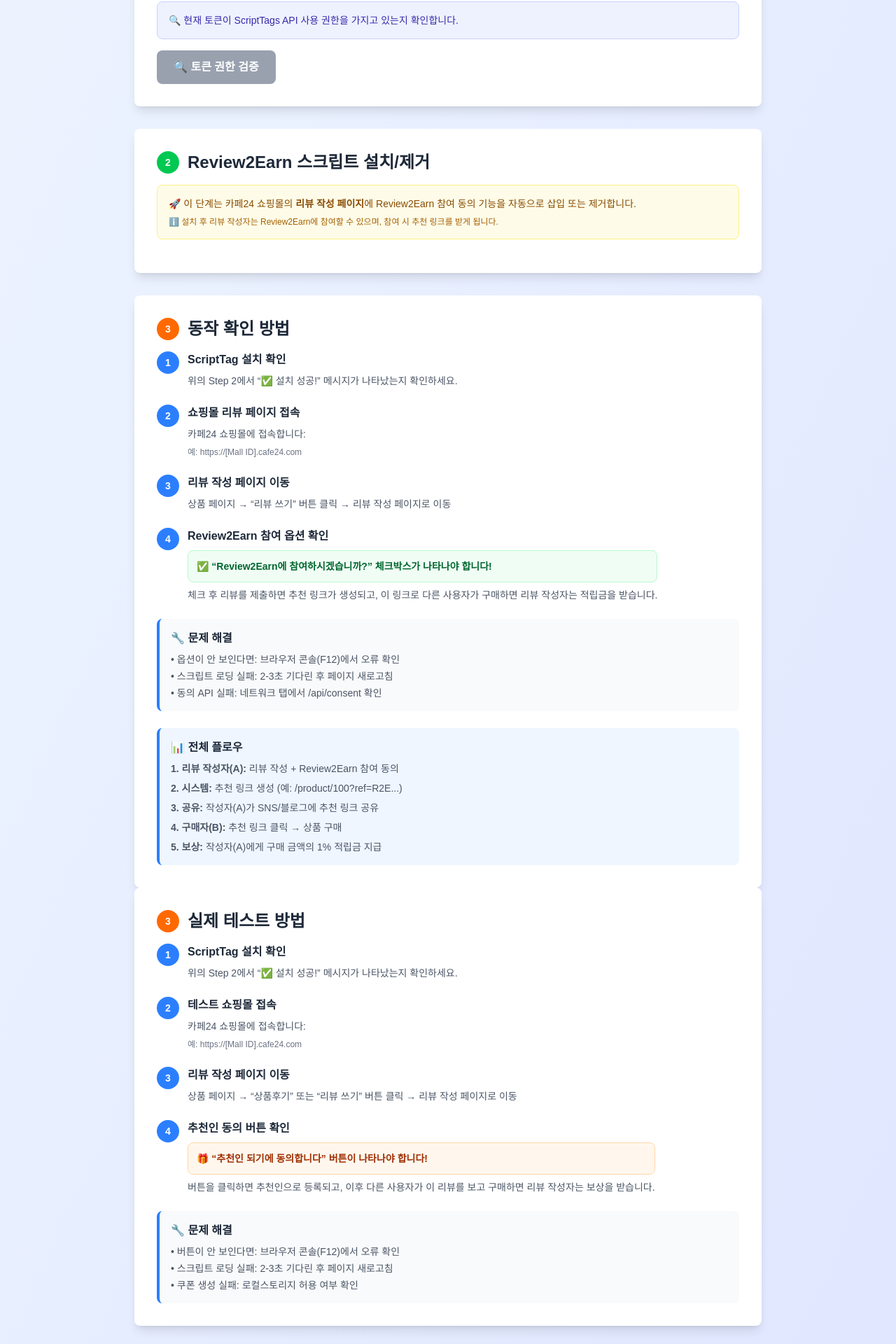
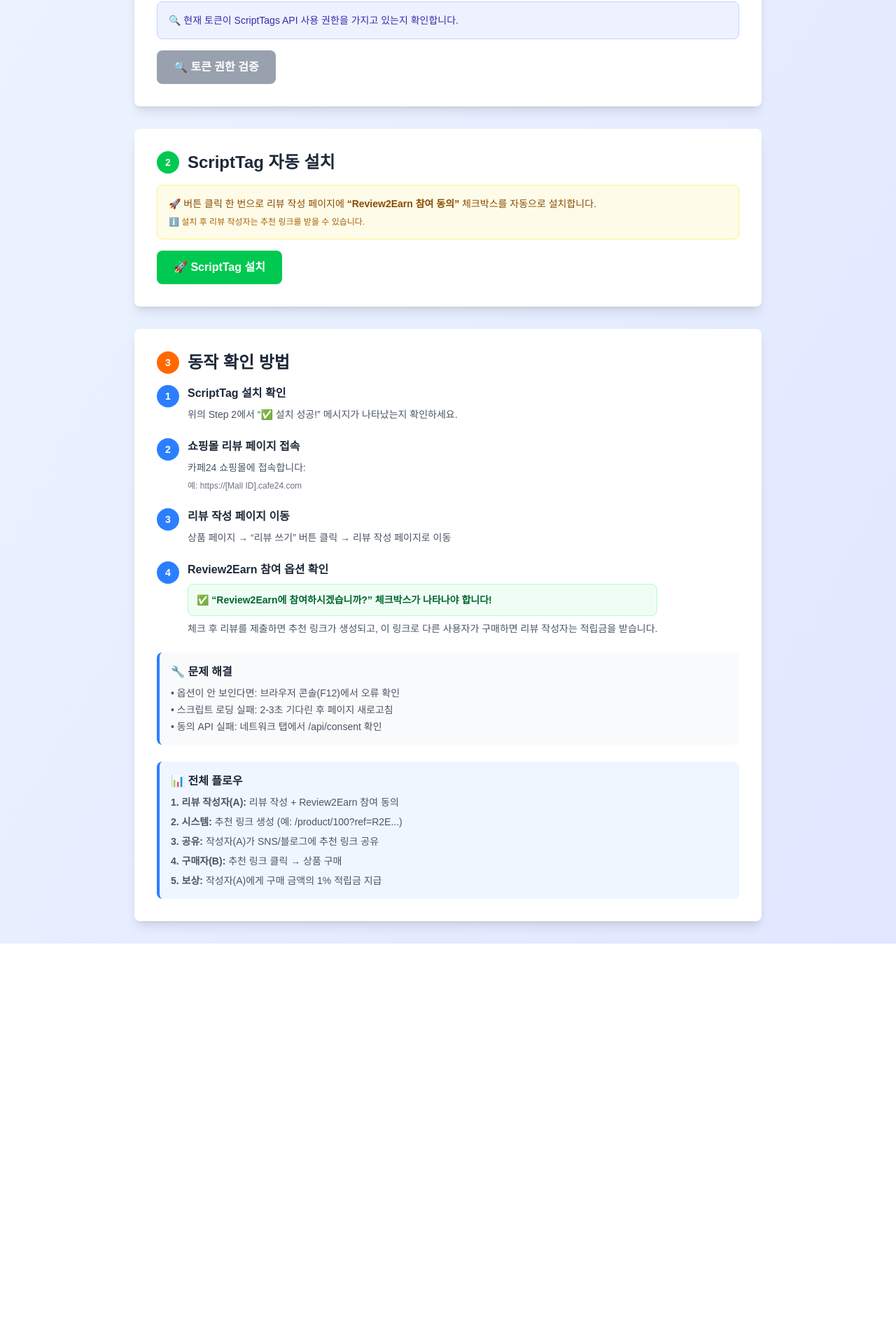
Before and after one commit to parktaejun-dev/review2earn, a Next.js app: page / in a window 1280 px wide. Shown: the part 924-2844 px from the top of the page at 70% size. After the commit the page ends 2272 px from the top, so only its background shows below. Built offline with nearby package versions, Linux system fonts and the light colour scheme.

Commit message:
ScriptTags button & page fix

```diff
--- a/src/app/api/scripttags/install/route.ts
+++ b/src/app/api/scripttags/install/route.ts
@@ -1,64 +1,86 @@
-// ScriptTags 설치 API 엔드포인트
+// src/app/api/scripttags/install/route.ts
 import { NextRequest, NextResponse } from 'next/server';
-import { Cafe24ScriptTags } from '@/lib/cafe24-scripttags';
-
-interface ScriptTag {
-  src?: string;
-  script_no?: number;
-}
-
-interface ScriptTagsResponse {
-  scripttags?: ScriptTag[];
-  scripttag?: ScriptTag;
-}
+import { prisma } from '@/lib/prisma';
 
 export async function POST(request: NextRequest) {
-    try {
-        const accessToken = request.cookies.get('cafe24_access_token')?.value;
-        const mallId = request.cookies.get('cafe24_mall_id')?.value;
+  try {
+    const body = await request.json();
+    const { mall_id } = body;
 
-        if (!accessToken || !mallId) {
-            return NextResponse.json({
-                success: false,
-                message: '카페24 인증이 필요합니다'
-            }, { status: 401 });
-        }
+    console.log('📥 ScriptTag 설치 요청:', { mall_id });
 
-        const scriptTags = new Cafe24ScriptTags();
+    if (!mall_id) {
+      return NextResponse.json(
+        { success: false, message: 'mall_id가 필요합니다' },
+        { status: 400 }
+      );
+    }
 
-        const existingScripts: ScriptTagsResponse = await scriptTags.getScriptTags(mallId, accessToken);
+    // ✅ DB에서 토큰 가져오기
+    const mallSettings = await prisma.mallSettings.findUnique({
+      where: { mallId: mall_id },
+    });
 
-        const isAlreadyInstalled = existingScripts.scripttags?.some(
-            (script) => script.src?.includes('review-button.js')
-        );
+    if (!mallSettings || !mallSettings.accessToken) {
+      console.error('❌ DB에 토큰 없음:', mall_id);
+      return NextResponse.json(
+        { success: false, message: '카페24 OAuth 인증을 먼저 완료해주세요' },
+        { status: 401 }
+      );
+    }
 
-        if (isAlreadyInstalled) {
-            return NextResponse.json({
-                success: true,
-                message: '리뷰투언 스크립트가 이미 설치되어 있습니다',
-                status: 'already_installed'
-            });
-        }
+    const accessToken = mallSettings.accessToken;
 
-        const result: ScriptTagsResponse = await scriptTags.createScriptTag(mallId, accessToken);
+    console.log('✅ DB에서 토큰 가져옴:', { mall_id, token: accessToken.slice(0, 10) + '...' });
 
-        if (result.scripttag) {
-            return NextResponse.json({
-                success: true,
-                message: '리뷰투언 스크립트가 성공적으로 설치되었습니다',
-                status: 'newly_installed',
-                scriptTag: result.scripttag
-            });
-        } else {
-            throw new Error('스크립트 설치에 실패했습니다');
-        }
+    // ScriptTag 생성
+    const scriptTag = {
+      src: `${process.env.NEXTAUTH_URL}/review2earn-script.js`,
+      display_location: ['ORDER_BASKET', 'PRODUCT_DETAIL'],
+      exclude_path: [],
+      skin_no: [1],
+    };
 
-    } catch (error) {
-        console.error('ScriptTags API error:', error);
+    const response = await fetch(
+      `https://${mall_id}.cafe24api.com/api/v2/admin/scripttags`,
+      {
+        method: 'POST',
+        headers: {
+          'Authorization': `Bearer ${accessToken}`,
+          'Content-Type': 'application/json',
+          'X-Cafe24-Api-Version': '2024-03-01',
+        },
+        body: JSON.stringify({ request: scriptTag }),
+      }
+    );
 
-        return NextResponse.json({
-            success: false,
-            message: error instanceof Error ? error.message : '스크립트 설치 중 오류가 발생했습니다'
-        }, { status: 500 });
+    const data = await response.json();
+
+    if (!response.ok) {
+      console.error('❌ ScriptTag 생성 실패:', data);
+      return NextResponse.json(
+        { success: false, message: 'ScriptTag 생성 실패', details: data },
+        { status: response.status }
+      );
     }
+
+    console.log('✅ ScriptTag 생성 성공:', data);
+
+    return NextResponse.json({
+      success: true,
+      message: 'ScriptTag 설치 완료!',
+      data: data.scripttag,
+    });
+
+  } catch (error) {
+    console.error('❌ ScriptTag 설치 에러:', error);
+    return NextResponse.json(
+      {
+        success: false,
+        message: 'ScriptTag 설치 중 에러 발생',
+        details: error instanceof Error ? error.message : 'Unknown error',
+      },
+      { status: 500 }
+    );
+  }
 }
--- a/src/app/page.tsx
+++ b/src/app/page.tsx
@@ -18,7 +18,9 @@
 interface ScriptTagResult {
   success: boolean;
   message?: string;
-  data?: unknown;
+  data?: {
+    src?: string;
+  };
   scriptLocation?: string;
   nextStep?: string;
   error?: string;
@@ -58,6 +60,11 @@
   const [isUninstalling, setIsUninstalling] = useState(false);
   const [isVerifying, setIsVerifying] = useState(false);
   const [mallIdInput, setMallIdInput] = useState('');
+
+  // ✅ ScriptTag 자동 설치용 state 추가
+  const [scriptTagLoading, setScriptTagLoading] = useState(false);
+  const [scriptTagMessage, setScriptTagMessage] = useState('');
+  const [scriptTagStatus, setScriptTagStatus] = useState<'success' | 'error' | ''>('');
 
   useEffect(() => {
     const params = new URLSearchParams(window.location.search);
@@ -176,6 +183,43 @@
     }
   };
 
+  // ✅ ScriptTag 자동 설치 함수 추가
+  const handleScriptTagInstall = async () => {
+    try {
+      const storedMallId = localStorage.getItem('cafe24_mall_id') || mallIdInput || 'dhdshop';
+
+      setScriptTagLoading(true);
+      setScriptTagMessage('ScriptTag 설치 중...');
+      setScriptTagStatus('');
+
+      const response = await fetch('/api/scripttags/install', {
+        method: 'POST',
+        headers: {
+          'Content-Type': 'application/json',
+        },
+        body: JSON.stringify({
+          mall_id: storedMallId,
+        }),
+      });
+
+      const data = await response.json();
+
+      if (data.success) {
+        setScriptTagMessage(`✅ ScriptTag 설치 완료!\n\nScript URL: ${data.data?.src || 'N/A'}`);
+        setScriptTagStatus('success');
+      } else {
+        setScriptTagMessage(`❌ 설치 실패: ${data.message}\n\n먼저 카페24 OAuth 인증을 완료해주세요.`);
+        setScriptTagStatus('error');
+      }
+    } catch (error) {
+      console.error('ScriptTag 설치 에러:', error);
+      setScriptTagMessage('❌ ScriptTag 설치 중 에러가 발생했습니다.');
+      setScriptTagStatus('error');
+    } finally {
+      setScriptTagLoading(false);
+    }
+  };
+
   const installScriptTag = async () => {
     if (!connectionResult?.success) {
       alert('먼저 카페24 연결 테스트를 완료해주세요.');
@@ -215,7 +259,6 @@
     }
   };
 
-
   const uninstallScriptTag = async () => {
     if (!connectionResult?.success) {
       alert('먼저 카페24 연결 테스트를 완료해주세요.');
@@ -254,7 +297,6 @@
       setIsUninstalling(false);
     }
   };
-
 
   return (
     <div className="min-h-screen bg-gradient-to-br from-blue-50 to-indigo-100 p-8">
@@ -445,26 +487,46 @@
           )}
         </div>
 
-       {/* Step 2: ScriptTags API 설치/제거 */}
+        {/* ✅ Step 2: ScriptTag 자동 설치 (새로 추가!) */}
         <div className="bg-white rounded-lg shadow-lg p-8 mb-8">
           <h2 className="text-2xl font-bold text-gray-800 mb-4 flex items-center">
             <span className="bg-green-500 text-white rounded-full w-8 h-8 flex items-center justify-center text-sm mr-3">2</span>
-    Review2Earn 스크립트 설치/제거
+            ScriptTag 자동 설치
           </h2>
 
           <div className="mb-4 p-4 bg-yellow-50 border border-yellow-200 rounded-lg">
             <p className="text-sm text-yellow-800">
-      🚀 이 단계는 카페24 쇼핑몰의 <strong>리뷰 작성 페이지</strong>에 Review2Earn 참여 동의 기능을 자동으로 삽입 또는 제거합니다.
+              🚀 버튼 클릭 한 번으로 리뷰 작성 페이지에 <strong>&ldquo;Review2Earn 참여 동의&rdquo;</strong> 체크박스를 자동으로 설치합니다.
             </p>
             <p className="text-xs text-yellow-700 mt-2">
-      ℹ️ 설치 후 리뷰 작성자는 Review2Earn에 참여할 수 있으며, 참여 시 추천 링크를 받게 됩니다.
+              ℹ️ 설치 후 리뷰 작성자는 추천 링크를 받을 수 있습니다.
             </p>
           </div>
 
-  {/* 버튼들... */}
+          <button
+            onClick={handleScriptTagInstall}
+            disabled={scriptTagLoading}
+            className="bg-green-500 hover:bg-green-600 text-white font-bold py-3 px-6 rounded-lg transition disabled:opacity-50 disabled:cursor-not-allowed"
+          >
+            {scriptTagLoading ? '설치 중...' : '🚀 ScriptTag 설치'}
+          </button>
+
+          {scriptTagMessage && (
+            <div className={`mt-4 p-4 rounded-lg ${
+              scriptTagStatus === 'success'
+                ? 'bg-green-50 border border-green-200'
+                : 'bg-red-50 border border-red-200'
+            }`}>
+              <p className={`text-sm whitespace-pre-wrap ${
+                scriptTagStatus === 'success' ? 'text-green-800' : 'text-red-800'
+              }`}>
+                {scriptTagMessage}
+              </p>
+            </div>
+          )}
         </div>
 
-{/* Step 3: 테스트 가이드 */}
+        {/* Step 3: 동작 확인 */}
         <div className="bg-white rounded-lg shadow-lg p-8">
           <h2 className="text-2xl font-bold text-gray-800 mb-4 flex items-center">
             <span className="bg-orange-500 text-white rounded-full w-8 h-8 flex items-center justify-center text-sm mr-3">3</span>
@@ -539,72 +601,6 @@
             </div>
           </div>
         </div>
-
-
-        {/* Step 3: 테스트 가이드 */}
-        <div className="bg-white rounded-lg shadow-lg p-8">
-          <h2 className="text-2xl font-bold text-gray-800 mb-4 flex items-center">
-            <span className="bg-orange-500 text-white rounded-full w-8 h-8 flex items-center justify-center text-sm mr-3">3</span>
-            실제 테스트 방법
-          </h2>
-
-          <div className="space-y-6">
-            <div className="flex items-start space-x-3">
-              <div className="w-8 h-8 bg-blue-500 text-white rounded-full flex items-center justify-center font-bold text-sm flex-shrink-0">1</div>
-              <div>
-                <h3 className="font-semibold text-gray-800 mb-2">ScriptTag 설치 확인</h3>
-                <p className="text-gray-600 text-sm">위의 Step 2에서 &ldquo;✅ 설치 성공!&rdquo; 메시지가 나타났는지 확인하세요.</p>
-              </div>
-            </div>
-
-            <div className="flex items-start space-x-3">
-              <div className="w-8 h-8 bg-blue-500 text-white rounded-full flex items-center justify-center font-bold text-sm flex-shrink-0">2</div>
-              <div>
-                <h3 className="font-semibold text-gray-800 mb-2">테스트 쇼핑몰 접속</h3>
-                <p className="text-gray-600 text-sm mb-2">
-                  카페24 쇼핑몰에 접속합니다:
-                </p>
-                <p className="text-xs text-gray-500">
-                  예: https://[Mall ID].cafe24.com
-                </p>
-              </div>
-            </div>
-
-            <div className="flex items-start space-x-3">
-              <div className="w-8 h-8 bg-blue-500 text-white rounded-full flex items-center justify-center font-bold text-sm flex-shrink-0">3</div>
-              <div>
-                <h3 className="font-semibold text-gray-800 mb-2">리뷰 작성 페이지 이동</h3>
-                <p className="text-gray-600 text-sm">
-                  상품 페이지 → &ldquo;상품후기&rdquo; 또는 &ldquo;리뷰 쓰기&rdquo; 버튼 클릭 → 리뷰 작성 페이지로 이동
-                </p>
-              </div>
-            </div>
-
-            <div className="flex items-start space-x-3">
-              <div className="w-8 h-8 bg-blue-500 text-white rounded-full flex items-center justify-center font-bold text-sm flex-shrink-0">4</div>
-              <div>
-                <h3 className="font-semibold text-gray-800 mb-2">추천인 동의 버튼 확인</h3>
-                <div className="bg-orange-50 border border-orange-200 rounded-lg p-3 mb-2">
-                  <p className="text-orange-800 text-sm font-semibold">
-                    🎁 &ldquo;추천인 되기에 동의합니다&rdquo; 버튼이 나타나야 합니다!
-                  </p>
-                </div>
-                <p className="text-gray-600 text-sm">
-                  버튼을 클릭하면 추천인으로 등록되고, 이후 다른 사용자가 이 리뷰를 보고 구매하면 리뷰 작성자는 보상을 받습니다.
-                </p>
-              </div>
-            </div>
-
-            <div className="bg-gray-50 p-4 rounded-lg border-l-4 border-blue-500">
-              <h4 className="font-semibold text-gray-800 mb-2">🔧 문제 해결</h4>
-              <ul className="text-sm text-gray-600 space-y-1">
-                <li>• 버튼이 안 보인다면: 브라우저 콘솔(F12)에서 오류 확인</li>
-                <li>• 스크립트 로딩 실패: 2-3초 기다린 후 페이지 새로고침</li>
-                <li>• 쿠폰 생성 실패: 로컬스토리지 허용 여부 확인</li>
-              </ul>
-            </div>
-          </div>
-        </div>
       </div>
     </div>
   );
```
Lines whose indentation alone changed are shown as unchanged.
